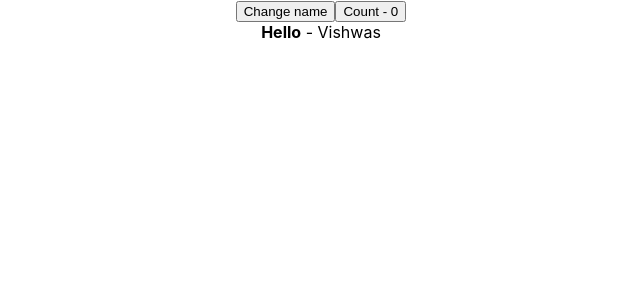
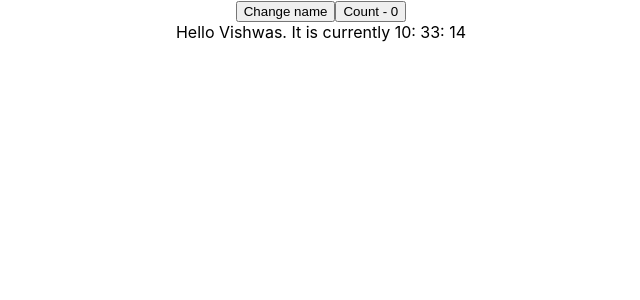
Before and after one commit to gopinav/React-Render-Tutorials, a React (Create React App) app in the folder react-render-demo/: page / in a window 1280 px wide. Shown: the top 300 px of the page, without its empty margins (319-959 px from the left). Built offline with nearby package versions, Linux system fonts and the light colour scheme.

Commit message:
Incorrect memo with Impure Component

```diff
--- /dev/null
+++ b/react-render-demo/src/components/Incorrect Optimization/ChildFour.js
@@ -0,0 +1,15 @@
+import React from 'react'
+
+export const ChildFour = ({ name }) => {
+  const date = new Date()
+
+  console.log('ChildFour Render')
+  return (
+    <div>
+      Hello {name}. It is currently {date.getHours()}: {date.getMinutes()}:{' '}
+      {date.getSeconds()}
+    </div>
+  )
+}
+
+export const MemoizedChildFour = React.memo(ChildFour)
--- a/react-render-demo/src/components/Incorrect Optimization/ParentThree.js.js
+++ b/react-render-demo/src/components/Incorrect Optimization/ParentThree.js.js
@@ -1,5 +1,6 @@
 import React, { useState } from 'react'
 import { ChildThree, MemoizedChildThree } from './ChildThree'
+import { MemoizedChildFour } from './ChildFour'
 
 export const ParentThree = () => {
   const [count, setCount] = useState(0)
@@ -11,9 +12,10 @@
       <button onClick={() => setName('Codevolution')}>Change name</button>
       <button onClick={() => setCount(c => c + 1)}>Count - {count}</button>
       {/* <ChildThree name={name} /> */}
-      <MemoizedChildThree name={name}>
+      {/* <MemoizedChildThree name={name}>
         <strong>Hello</strong>
-      </MemoizedChildThree>
+      </MemoizedChildThree> */}
+      <MemoizedChildFour name={name} />
     </div>
   )
 }
```
